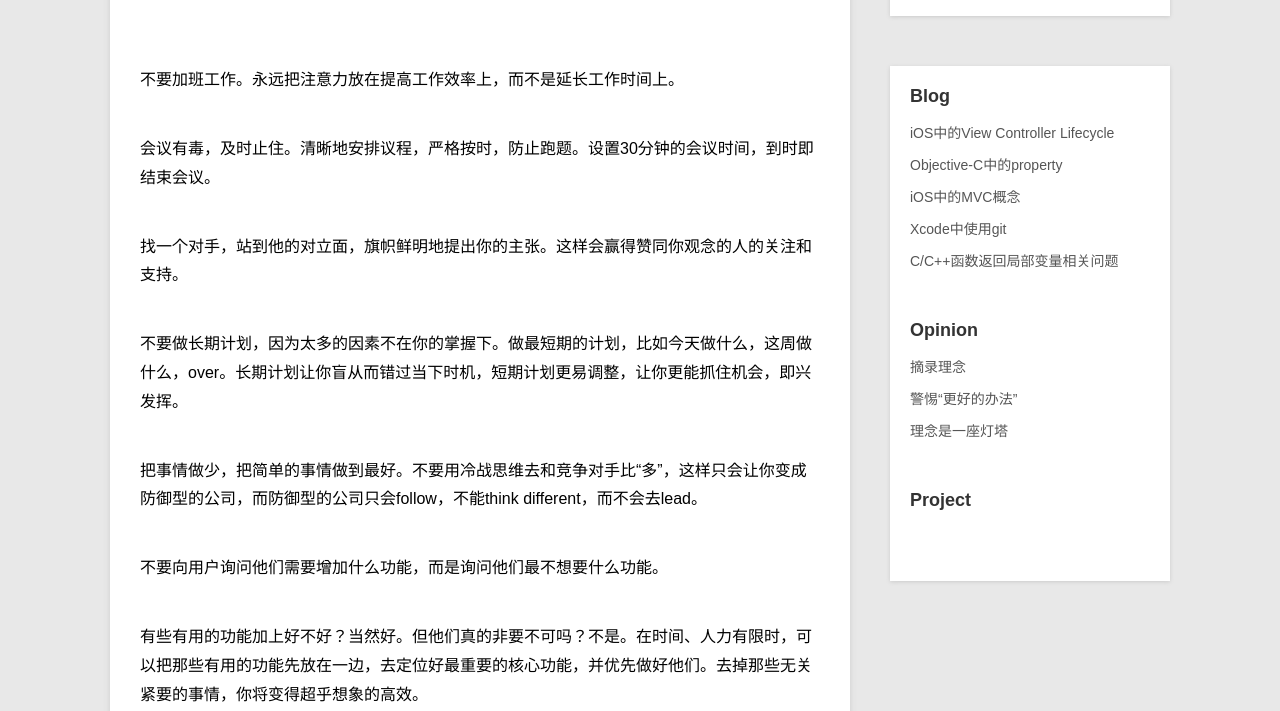
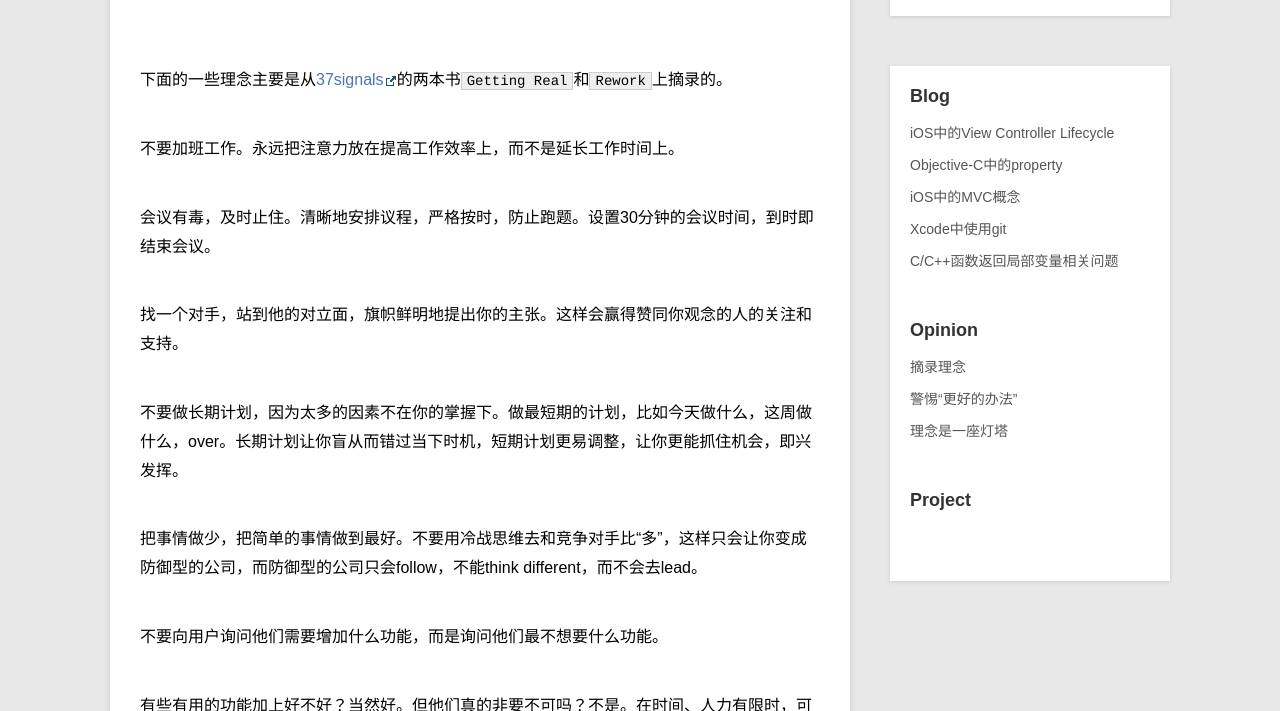
Before and after one commit to samirchen/samirchen.github.io, a Jekyll site: the page built from _posts/opinion/2013-12-05-principles-of-37signals.md, in a window 1280 px wide and 900 px high, cut to the strip 189-900 px from the top of the window. Built offline with Jekyll 4.4.1, drawn with Linux system fonts in a browser that asks for light colours; Markdown is read by kramdown in place of the engine named in the settings.

Commit message:
edit blog

```diff
--- a/_posts/opinion/2013-12-05-principles-of-37signals.md
+++ b/_posts/opinion/2013-12-05-principles-of-37signals.md
@@ -4,6 +4,7 @@ title: 摘录理念
 description: 摘录了一些 "Getting Real"、"Rework" 上提到的比较有感触的理念。
 category: opinion
 ---
+下面的一些理念主要是从[37signals][2]的两本书`Getting Real`和`Rework`上摘录的。
 
 不要加班工作。永远把注意力放在提高工作效率上，而不是延长工作时间上。
 
```
